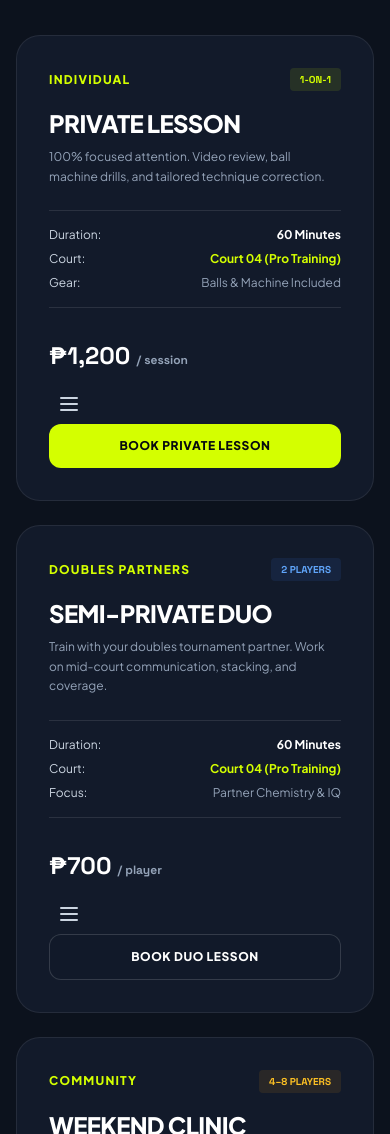
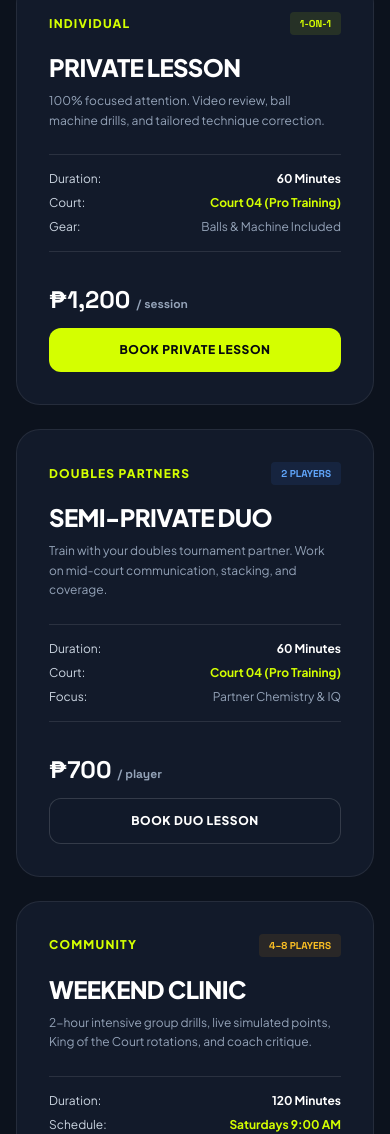
Before and after one commit to JohnJuan14/pf-rally-ground, a plain HTML site: page coaching.html in a window 390 px wide. Shown: the part 2124-3258 px from the top of the page. Drawn offline with nearby package versions, Linux system fonts and the light colour scheme.

Commit message:
fix: remove rogue hamburger menu buttons from court grid and bento sections

```diff
--- a/coaching.html
+++ b/coaching.html
@@ -160,10 +160,7 @@
           </div>
 
           <div class="pt-4 flex flex-wrap items-center gap-4">
-            <button onclick="toggleMobileMenu()" class="md:hidden p-2 rounded-xl text-slate-300 hover:text-white hover:bg-white/10" aria-label="Toggle menu">
-          <svg class="w-6 h-6" fill="none" stroke="currentColor" viewBox="0 0 24 24"><path stroke-linecap="round" stroke-linejoin="round" stroke-width="2" d="M4 6h16M4 12h16M4 18h16"/></svg>
-        </button>
-        <button onclick="openBookingDrawer(4)" class="px-8 py-4 rounded-2xl bg-brand-lime text-brand-black font-black text-xs uppercase tracking-wider hover:bg-brand-limeHover transition lime-glow">
+            <button onclick="openBookingDrawer(4)" class="px-8 py-4 rounded-2xl bg-brand-lime text-brand-black font-black text-xs uppercase tracking-wider hover:bg-brand-limeHover transition lime-glow">
               Book Lesson with Coach Jerome →
             </button>
             <span class="text-xs text-slate-400">Slots held on Court 04 • Evening sessions</span>
@@ -210,10 +207,7 @@
           </div>
           <div class="mt-8">
             <span class="text-2xl font-black text-white font-mono block mb-3">₱1,200 <small class="text-xs text-slate-400">/ session</small></span>
-            <button onclick="toggleMobileMenu()" class="md:hidden p-2 rounded-xl text-slate-300 hover:text-white hover:bg-white/10" aria-label="Toggle menu">
-          <svg class="w-6 h-6" fill="none" stroke="currentColor" viewBox="0 0 24 24"><path stroke-linecap="round" stroke-linejoin="round" stroke-width="2" d="M4 6h16M4 12h16M4 18h16"/></svg>
-        </button>
-        <button onclick="openBookingDrawer(4)" class="w-full py-3.5 rounded-xl bg-brand-lime text-brand-black font-black text-xs uppercase tracking-wider hover:bg-brand-limeHover transition">
+            <button onclick="openBookingDrawer(4)" class="w-full py-3.5 rounded-xl bg-brand-lime text-brand-black font-black text-xs uppercase tracking-wider hover:bg-brand-limeHover transition">
               Book Private Lesson
             </button>
           </div>
@@ -238,10 +232,7 @@
           </div>
           <div class="mt-8">
             <span class="text-2xl font-black text-white font-mono block mb-3">₱700 <small class="text-xs text-slate-400">/ player</small></span>
-            <button onclick="toggleMobileMenu()" class="md:hidden p-2 rounded-xl text-slate-300 hover:text-white hover:bg-white/10" aria-label="Toggle menu">
-          <svg class="w-6 h-6" fill="none" stroke="currentColor" viewBox="0 0 24 24"><path stroke-linecap="round" stroke-linejoin="round" stroke-width="2" d="M4 6h16M4 12h16M4 18h16"/></svg>
-        </button>
-        <button onclick="openBookingDrawer(4)" class="w-full py-3.5 rounded-xl glass border border-white/15 text-white font-black text-xs uppercase tracking-wider hover:bg-white/10 transition">
+            <button onclick="openBookingDrawer(4)" class="w-full py-3.5 rounded-xl glass border border-white/15 text-white font-black text-xs uppercase tracking-wider hover:bg-white/10 transition">
               Book Duo Lesson
             </button>
           </div>
```
Also changed, not shown: courts.html (+2 -8 lines), index.html (+0 -27 lines), open-play.html (+0 -3 lines), pricing.html (+1 -4 lines).
